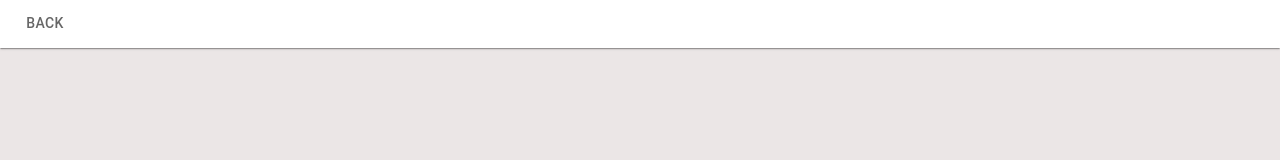
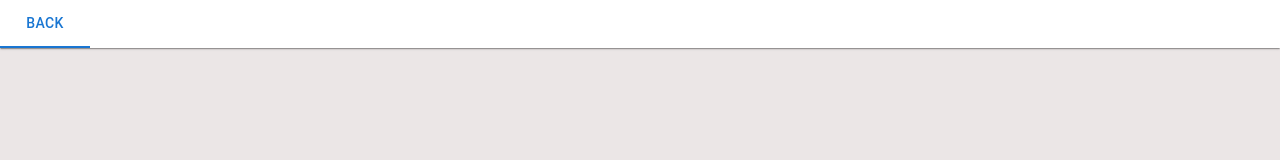
Before and after one commit to agorbacheva-y/news-api, a React (Create React App) app: page /article in a window 1280 px wide. Shown: the top 160 px of the page. Built offline with nearby package versions, Linux system fonts and the light colour scheme.

Commit message:
add value to Tab in Article.js

```diff
--- a/src/components/Article.js
+++ b/src/components/Article.js
@@ -1,10 +1,13 @@
 import { useLocation, useNavigate } from 'react-router-dom';
+import { useState } from "react";
 import Paper from "@mui/material/Paper";
 import Tab from "@mui/material/Tab";
 import TabList from '@mui/lab/TabList';
 import TabContext from '@mui/lab/TabContext';
 
 function Article() {
+  const [ value, setValue ] = useState("1"); // change to 2 after fix url link
+
   const navigate = useNavigate();
   const location = useLocation();
 
@@ -14,14 +17,14 @@ function Article() {
 
   return (
     <div>
-      <TabContext>
+      <TabContext value={value} >
         <Paper square>
           <TabList
             textColor="primary"
             indicatorColor="primary"
           >
-            <Tab label="Back" onClick={() => navigate(-1) } />
-            {/* <Tab label={title} /> */}
+            <Tab label="Back" value="1" onClick={() => navigate(-1) } />
+            {/* <Tab label={title} value="2" /> */}
           </TabList>
         </Paper>
       </TabContext>
```
